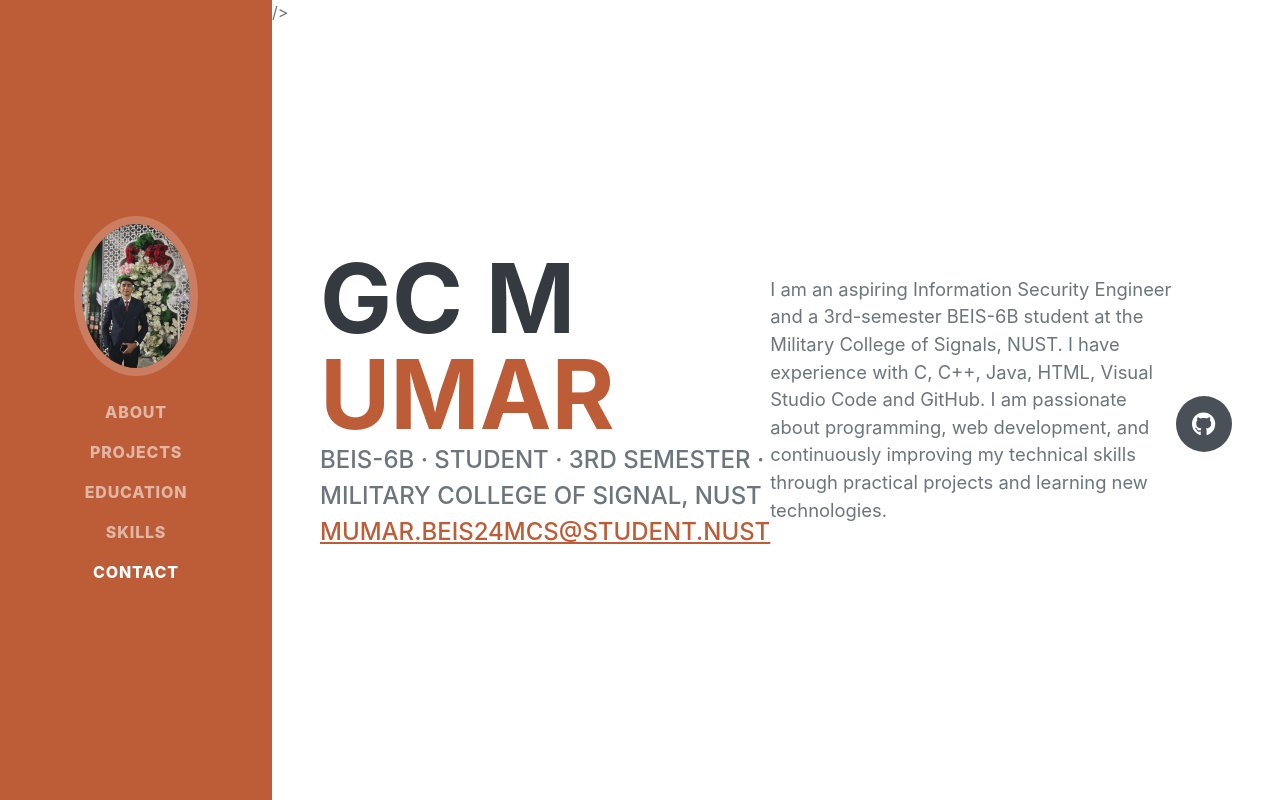
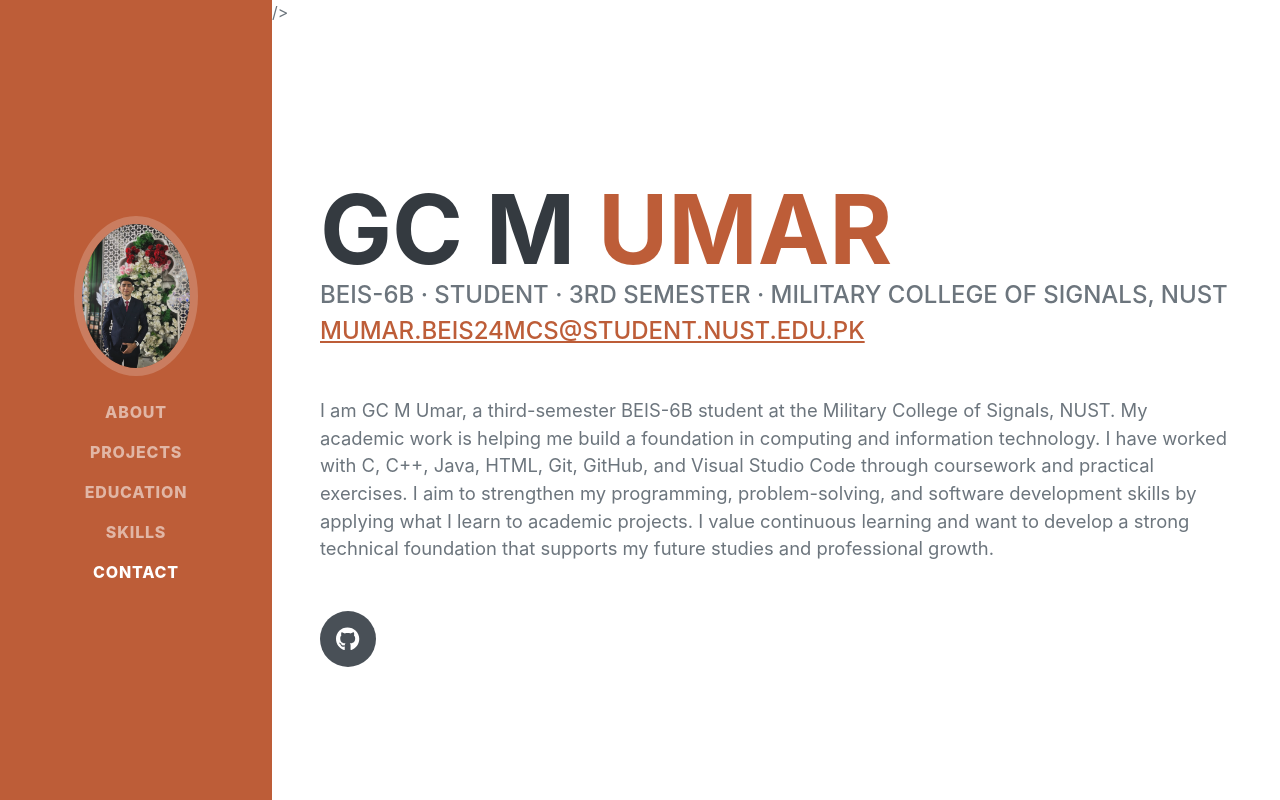
Before and after one commit to Umarcodes1142/Umarcodes1142.github.io, a plain HTML site: page index.html in a window 1280 px wide. Shown: the top 800 px of the page. Drawn offline with nearby package versions, Linux system fonts and the light colour scheme; a web font is replaced by a local one.

Commit message:
Fix About section and portfolio personal details

```diff
--- a/index.html
+++ b/index.html
@@ -19,7 +19,7 @@
         <!-- Navigation-->
         <nav class="navbar navbar-expand-lg navbar-dark bg-primary fixed-top" id="sideNav">
             <a class="navbar-brand js-scroll-trigger" href="#page-top">
-                <span class="d-block d-lg-none">Clarence Taylor</span>
+                <span class="d-block d-lg-none">GC M Umar</span>
                 <span class="d-none d-lg-block"><img class="img-fluid img-profile rounded-circle mx-auto mb-2" src="assets/img/profile.jpg" alt="..." /></span>
             </a>
             <button class="navbar-toggler" type="button" data-bs-toggle="collapse" data-bs-target="#navbarResponsive" aria-controls="navbarResponsive" aria-expanded="false" aria-label="Toggle navigation"><span class="navbar-toggler-icon"></span></button>
@@ -42,24 +42,16 @@
                         GC M <span class="text-primary">Umar</span>
                     </h1>
 
-                <div class="subheading mb-5">
-                    BEIS-6B · Student · 3rd Semester · Military College of Signal, NUST
-                    <br>
-                        <a href="mailto:mumar.beis24mcs@student.nust">
-                            mumar.beis24mcs@student.nust
+                    <div class="subheading mb-5">
+                        BEIS-6B · Student · 3rd Semester · Military College of Signals, NUST
+                        <br>
+                        <a href="mailto:mumar.beis24mcs@student.nust.edu.pk">
+                            mumar.beis24mcs@student.nust.edu.pk
                         </a>
-                </div>
-                </div>
-
-<p class="lead mb-5">
-    I am an aspiring Information Security Engineer and a 3rd-semester
-    BEIS-6B student at the Military College of Signals, NUST.
-    I have experience with C, C++, Java, HTML, Visual Studio Code and GitHub.
-    I am passionate about programming, web development,
-    and continuously improving my technical skills through
-    practical projects and learning new technologies.
-</p>
-
+                    </div>
+                    <p class="lead mb-5">
+                        I am GC M Umar, a third-semester BEIS-6B student at the Military College of Signals, NUST. My academic work is helping me build a foundation in computing and information technology. I have worked with C, C++, Java, HTML, Git, GitHub, and Visual Studio Code through coursework and practical exercises. I aim to strengthen my programming, problem-solving, and software development skills by applying what I learn to academic projects. I value continuous learning and want to develop a strong technical foundation that supports my future studies and professional growth.
+                    </p>
                     <div class="social-icons">
                         <a class="social-icon" href="https://github.com/Umarcodes1142" target="_blank" rel="noopener noreferrer" aria-label="GitHub"><i class="fab fa-github"></i></a>
                     </div>
```
